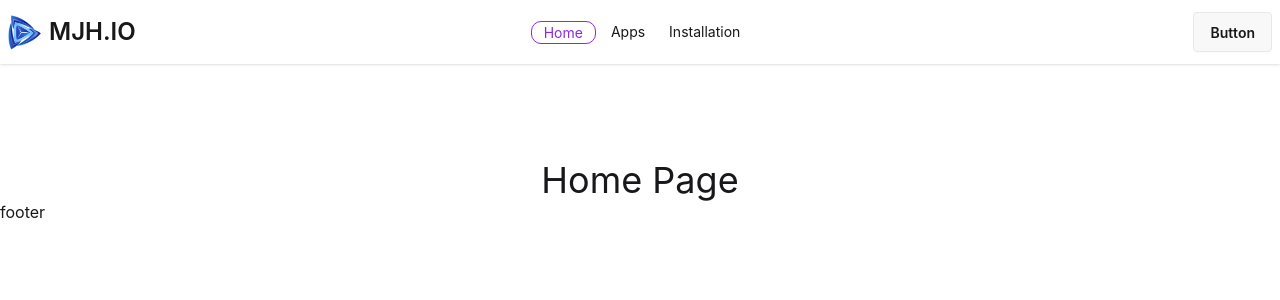
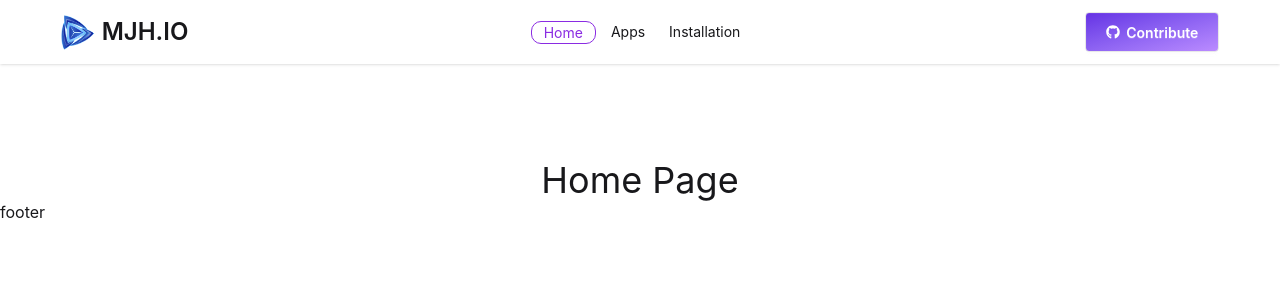
Before and after one commit to mjh-shikder/A-08-mjh.io_Website, a React (Vite) app: page / in a window 1280 px wide. Shown: the top 300 px of the page. Built offline with nearby package versions, Linux system fonts and the light colour scheme.

Commit message:
navbar polished and github button added

```diff
--- a/index.html
+++ b/index.html
@@ -2,7 +2,7 @@
 <html lang="en">
   <head>
     <meta charset="UTF-8" />
-    <link rel="icon" type="image/svg+xml" href="/vite.svg" />
+    <link rel="icon" type="image/svg+xml" href="./src/assets/logo.png" />
     <meta name="viewport" content="width=device-width, initial-scale=1.0" />
     <title>mjh.io</title>
   </head>
--- a/src/components/Navbar.jsx
+++ b/src/components/Navbar.jsx
@@ -1,25 +1,26 @@
 import React from "react";
 import { Link, NavLink } from "react-router";
 import logo from "./../assets/logo.png";
-
+import { FaGithub } from "react-icons/fa";
 const Navbar = () => {
   const links = (
     <>
-      <NavLink to={'/'}>
+      <NavLink to={"/"}>
         <li className="mx-3 ">Home</li>
       </NavLink>
-      <NavLink to={'/apps'}>
+      <NavLink to={"/apps"}>
         <li className="mx-3 ">Apps</li>
       </NavLink>
-      <NavLink to={'/installation'}>
+      <NavLink to={"/installation"}>
         <li className="mx-3 ">Installation</li>
       </NavLink>
     </>
   );
 
   return (
-    <div className="navbar bg-base-100 shadow-sm">
-      <div className="navbar-start">
+    <div className="navbar bg-base-100 shadow-sm ">
+      <div className="flex items-center md:justify-around gap-x-14 md:w-11/12 mx-auto ">
+        <div className="navbar-start ">
           <div className="dropdown">
             <div tabIndex={0} role="button" className="btn btn-ghost lg:hidden">
               <svg
@@ -45,19 +46,25 @@ const Navbar = () => {
               {links}
             </ul>
           </div>
-              <Link to={'/'}>
+          <Link to={"/"}>
             <div className="flex items-center gap-1.5">
               <img className="w-[35px]" src={logo} alt="logo" />
               <h1 className="text-2xl font-semibold">MJH.IO</h1>
             </div>
           </Link>
-
         </div>
         <div className="navbar-center hidden lg:flex">
           <ul className="menu menu-horizontal px-1">{links}</ul>
         </div>
         <div className="navbar-end">
-        <a className="btn">Button</a>
+          <a
+            className="btn px-5 bg-gradient-to-br text-white from-[#6630e4] to-[#bb8bff]
+        "
+            href="https://github.com/mjh-shikder"
+          >
+            <FaGithub></FaGithub> Contribute
+          </a>
+        </div>
       </div>
     </div>
   );
```
Lines whose indentation alone changed are shown as unchanged.
